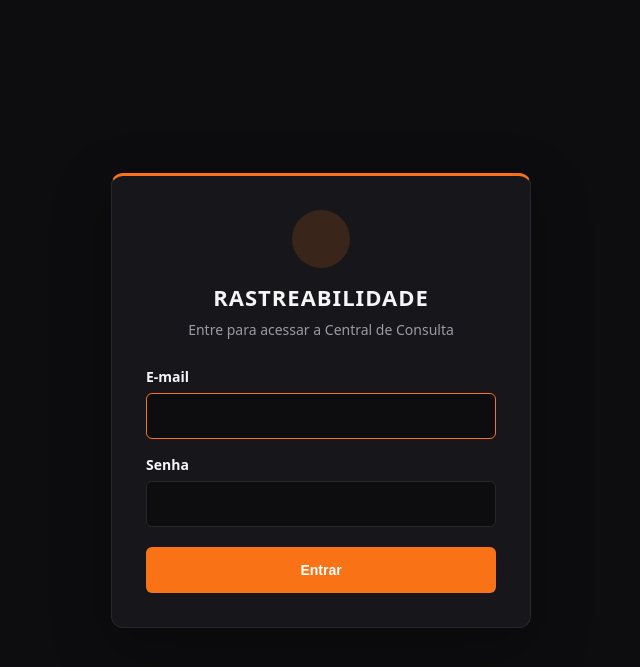
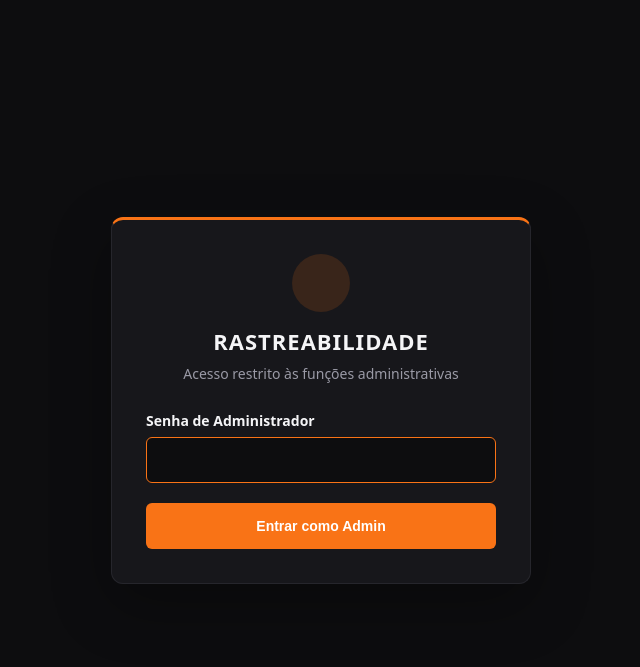
Before and after one commit to joaopedrogermanosilva-creator/manual-rastreabilidade, a FastAPI app: page /login in a window 1280 px wide. Shown: the top 667 px of the page, without its empty margins (319-959 px from the left). Run offline with FastAPI, Linux system fonts and the light colour scheme; some libraries are stand-ins or nearby versions.

Commit message:
feat: implementa login de admin e modo leitor

```diff
--- a/app/routes.py
+++ b/app/routes.py
@@ -1,16 +1,8 @@
-import logging
-import httpx
+import hmac
+import os
 from fastapi import APIRouter, Depends, HTTPException, Request, Form, UploadFile, File
 from fastapi.responses import HTMLResponse, RedirectResponse
 from fastapi.templating import Jinja2Templates
-from supabase import create_client
-from supabase.lib.client_options import SyncClientOptions
-from supabase_auth.errors import (
-    AuthApiError,
-    AuthError,
-    AuthInvalidCredentialsError,
-    AuthRetryableError,
-)
 from typing import Annotated
 from uuid import UUID
 import mimetypes
@@ -44,16 +36,15 @@ from app.dados_pastas import (
     obter_breadcrumb,
 )
 
-logger = logging.getLogger(__name__)
 auth_router = APIRouter()
 
 
-def verificar_login(request: Request):
-    if not request.session.get("usuario_id"):
+def verificar_admin(request: Request):
+    if request.session.get("is_admin") is not True:
         raise HTTPException(status_code=303, headers={"Location": "/login"})
 
 
-router = APIRouter(dependencies=[Depends(verificar_login)])
+router = APIRouter()
 CATEGORIA_PASTA_ALIASES = {
     "escala": {"escala-de-abate"},
     "escala-de-abate": {"escala"},
@@ -101,7 +92,10 @@ def get_menu_completo():
 
 
 def _menu_context(request: Request):
-    return {"menu_pastas": get_menu_completo()}
+    return {
+        "menu_pastas": get_menu_completo(),
+        "is_admin": request.session.get("is_admin") is True,
+    }
 
 
 def _buscar_pasta_da_categoria(slug: str, categoria: dict | None = None):
@@ -169,7 +163,7 @@ EXTENSOES_ANEXOS_PERMITIDAS = {
 
 @auth_router.get("/login", response_class=HTMLResponse)
 def login(request: Request):
-    if request.session.get("usuario_id"):
+    if request.session.get("is_admin") is True:
         return RedirectResponse("/", 303)
     return login_templates.TemplateResponse(
         request=request,
@@ -179,79 +173,27 @@ def login(request: Request):
 
 
 @auth_router.post("/login", response_class=HTMLResponse)
-def autenticar(
-    request: Request,
-    email: Annotated[str, Form()],
-    senha: Annotated[str, Form()],
-):
-    auth_client = create_client(
-        supabase.supabase_url,
-        supabase.supabase_key,
-        options=SyncClientOptions(auto_refresh_token=False, persist_session=False),
-    )
-    try:
-        response = auth_client.auth.sign_in_with_password(
-            {"email": email.strip(), "password": senha}
-        )
-    except AuthInvalidCredentialsError:
+def autenticar(request: Request, senha: Annotated[str, Form()]):
+    senha_admin = os.getenv("ADMIN_PASSWORD") or "admin123"
+    senha_enviada = senha.encode("utf-8")
+    senha_configurada = senha_admin.encode("utf-8")
+    if not hmac.compare_digest(senha_enviada, senha_configurada):
         return login_templates.TemplateResponse(
             request=request,
             name="login.html",
-            context={"erro": "E-mail ou senha inválidos."},
+            context={"erro": "Senha de administrador inválida."},
             status_code=401,
-        )
-    except AuthApiError as exc:
-        if exc.code == "invalid_credentials":
-            return login_templates.TemplateResponse(
-                request=request,
-                name="login.html",
-                context={"erro": "E-mail ou senha inválidos."},
-                status_code=401,
-            )
-        logger.exception("Falha na resposta do Supabase Auth.")
-        return login_templates.TemplateResponse(
-            request=request,
-            name="login.html",
-            context={"erro": "Não foi possível autenticar agora. Tente novamente."},
-            status_code=503,
-        )
-    except (AuthRetryableError, httpx.HTTPError):
-        logger.exception("Falha de comunicação com o Supabase Auth.")
-        return login_templates.TemplateResponse(
-            request=request,
-            name="login.html",
-            context={"erro": "Não foi possível autenticar agora. Tente novamente."},
-            status_code=503,
-        )
-    except AuthError:
-        logger.exception("Erro inesperado no Supabase Auth.")
-        return login_templates.TemplateResponse(
-            request=request,
-            name="login.html",
-            context={"erro": "Não foi possível autenticar agora. Tente novamente."},
-            status_code=503,
-        )
-    finally:
-        auth_client.auth.close()
-
-    if not response.user or not response.user.id:
-        logger.error("Supabase Auth retornou sucesso sem identificador de usuário.")
-        return login_templates.TemplateResponse(
-            request=request,
-            name="login.html",
-            context={"erro": "Não foi possível validar esta conta."},
-            status_code=503,
         )
 
     request.session.clear()
-    request.session["usuario_id"] = str(response.user.id)
+    request.session["is_admin"] = True
     return RedirectResponse("/", 303)
 
 
-@auth_router.get("/logout", dependencies=[Depends(verificar_login)])
+@auth_router.get("/logout")
 def logout(request: Request):
     request.session.clear()
-    return RedirectResponse("/login", 303)
+    return RedirectResponse("/", 303)
 
 
 @router.get("/", response_class=HTMLResponse)
@@ -281,7 +223,11 @@ def pastas_legado():
     return RedirectResponse("/", 307)
 
 
-@router.get("/pastas/nova", response_class=HTMLResponse)
+@router.get(
+    "/pastas/nova",
+    response_class=HTMLResponse,
+    dependencies=[Depends(verificar_admin)],
+)
 def form_nova_pasta(request: Request):
     return templates.TemplateResponse(
         request=request,
@@ -293,7 +239,11 @@ def form_nova_pasta(request: Request):
     )
 
 
-@router.post("/pastas/nova", response_class=HTMLResponse)
+@router.post(
+    "/pastas/nova",
+    response_class=HTMLResponse,
+    dependencies=[Depends(verificar_admin)],
+)
 def salvar_nova_pasta(
     request: Request,
     nome: Annotated[str, Form()],
@@ -319,7 +269,10 @@ def salvar_nova_pasta(
     return RedirectResponse("/", 303)
 
 
-@router.post("/pastas/{pasta_id}/excluir")
+@router.post(
+    "/pastas/{pasta_id}/excluir",
+    dependencies=[Depends(verificar_admin)],
+)
 def excluir_pasta_rota(pasta_id: UUID):
     pasta_atual = buscar_pasta(pasta_id)
     if not pasta_atual:
@@ -362,7 +315,11 @@ def pasta(pasta_id: UUID, request: Request):
         },
     )
 
-@router.get("/tarefa/novo", response_class=HTMLResponse)
+@router.get(
+    "/tarefa/novo",
+    response_class=HTMLResponse,
+    dependencies=[Depends(verificar_admin)],
+)
 def form_novo(request: Request, pasta_id: UUID | None = None):
     pasta_atual = buscar_pasta(pasta_id) if pasta_id else None
     if pasta_id and not pasta_atual:
@@ -379,7 +336,7 @@ def form_novo(request: Request, pasta_id: UUID | None = None):
         },
     )
 
-@router.post("/tarefa/novo")
+@router.post("/tarefa/novo", dependencies=[Depends(verificar_admin)])
 def salvar_novo(titulo: Annotated[str, Form()], categoria: Annotated[str, Form()], resumo: Annotated[str, Form()], objetivo: Annotated[str, Form()], como_realizar: Annotated[str, Form()], pontos_atencao: Annotated[str, Form()] = "", pasta_id: Annotated[str | None, Form()] = None, arquivo: UploadFile | None = File(None), arquivos: list[UploadFile] | None = File(None)):
     pasta_id_validado = _validar_pasta_id(pasta_id)
     arquivos_preenchidos = [item for item in (arquivos or []) if item.filename]
@@ -402,7 +359,11 @@ def salvar_novo(titulo: Annotated[str, Form()], categoria: Annotated[str, Form()
         return RedirectResponse(f"/pasta/{pasta_id_validado}", 303)
     return RedirectResponse(f"/categoria/{categoria}", 303)
 
-@router.get("/tarefa/{proc_id}/editar", response_class=HTMLResponse)
+@router.get(
+    "/tarefa/{proc_id}/editar",
+    response_class=HTMLResponse,
+    dependencies=[Depends(verificar_admin)],
+)
 def form_editar(proc_id: int, request: Request):
     proc = buscar_procedimento(proc_id)
     if not proc: raise HTTPException(404)
@@ -428,7 +389,10 @@ def form_editar(proc_id: int, request: Request):
         },
     )
 
-@router.post("/tarefa/{proc_id}/editar")
+@router.post(
+    "/tarefa/{proc_id}/editar",
+    dependencies=[Depends(verificar_admin)],
+)
 def salvar_edicao(proc_id: int, titulo: Annotated[str, Form()], categoria: Annotated[str, Form()], resumo: Annotated[str, Form()], objetivo: Annotated[str, Form()], como_realizar: Annotated[str, Form()], pontos_atencao: Annotated[str, Form()] = "", pasta_id: Annotated[str | None, Form()] = None, arquivo: UploadFile | None = File(None), arquivos: list[UploadFile] | None = File(None)):
     arquivos_preenchidos = [item for item in (arquivos or []) if item.filename]
     arquivos_validados = _validar_anexos(arquivos_preenchidos)
@@ -454,7 +418,10 @@ def salvar_edicao(proc_id: int, titulo: Annotated[str, Form()], categoria: Annot
         _salvar_anexos(proc_id, arquivos_validados)
     return RedirectResponse(f"/tarefa/{proc_id}", 303)
 
-@router.post("/tarefa/{proc_id}/anexo/{anexo_id}/excluir")
+@router.post(
+    "/tarefa/{proc_id}/anexo/{anexo_id}/excluir",
+    dependencies=[Depends(verificar_admin)],
+)
 def excluir_anexo_rota(proc_id: int, anexo_id: UUID):
     anexo = buscar_anexo(anexo_id)
     if not anexo or anexo.get("procedimento_id") != proc_id:
@@ -474,7 +441,10 @@ def excluir_anexo_rota(proc_id: int, anexo_id: UUID):
         raise HTTPException(500, "O arquivo foi removido do Storage, mas o registro do anexo não foi removido.")
     return RedirectResponse(f"/tarefa/{proc_id}/editar", 303)
 
-@router.post("/tarefa/{proc_id}/foto-legada/excluir")
+@router.post(
+    "/tarefa/{proc_id}/foto-legada/excluir",
+    dependencies=[Depends(verificar_admin)],
+)
 def excluir_foto_legada_rota(proc_id: int):
     proc = buscar_procedimento(proc_id)
     if not proc:
@@ -494,7 +464,10 @@ def excluir_foto_legada_rota(proc_id: int):
         raise HTTPException(500, "A foto foi removida do Storage, mas não foi possível limpar o vínculo no procedimento.")
     return RedirectResponse(f"/tarefa/{proc_id}/editar", 303)
 
-@router.post("/tarefa/{proc_id}/excluir")
+@router.post(
+    "/tarefa/{proc_id}/excluir",
+    dependencies=[Depends(verificar_admin)],
+)
 def excluir(proc_id: int):
     proc = buscar_procedimento(proc_id)
     if proc:
--- a/app/templates/base.html
+++ b/app/templates/base.html
@@ -30,6 +30,7 @@
             {% for pasta in pastas %}
             <li class="sidebar-folder-item">
                 <a class="sidebar-folder-link" href="/pasta/{{ pasta.id }}"><i class="ph ph-folder"></i> {{ pasta.nome }}</a>
+                {% if is_admin %}
                 <details class="folder-menu folder-menu-sidebar">
                     <summary aria-label="Opções da pasta {{ pasta.nome }}" title="Opções da pasta">
                         <i class="ph ph-dots-three-vertical" aria-hidden="true"></i>
@@ -40,6 +41,7 @@
                         </form>
                     </div>
                 </details>
+                {% endif %}
                 {% if pasta.subpastas %}
                 <ul class="sidebar-list sidebar-sublist">{{ render_pastas_menu(pasta.subpastas) }}</ul>
                 {% endif %}
@@ -49,8 +51,12 @@
             {{ render_pastas_menu(menu_pastas) }}
         </ul>
         <div class="sidebar-footer">
+            {% if is_admin %}
             <a href="/pastas/nova" class="btn-primary"><i class="ph ph-folder-plus"></i> Nova Pasta</a>
             <a href="/logout" class="sidebar-logout"><i class="ph ph-sign-out"></i> Sair</a>
+            {% else %}
+            <a href="/login" class="btn-primary"><i class="ph ph-lock-key"></i> Login Admin</a>
+            {% endif %}
         </div>
     </aside>
 
--- a/app/templates/login.html
+++ b/app/templates/login.html
@@ -14,21 +14,17 @@
             <div class="login-brand">
                 <span class="login-brand-mark" aria-hidden="true"><i class="ph ph-crosshair"></i></span>
                 <h1 id="login-title">RASTREABILIDADE</h1>
-                <p>Entre para acessar a Central de Consulta</p>
+                <p>Acesso restrito às funções administrativas</p>
             </div>
             <form class="login-form" action="/login" method="POST">
                 {% if erro %}
                 <p class="login-error" role="alert">{{ erro }}</p>
                 {% endif %}
-                <label for="login-email">
-                    E-mail
-                    <input id="login-email" type="email" name="email" autocomplete="username" required autofocus>
+                <label for="login-senha">
+                    Senha de Administrador
+                    <input id="login-senha" type="password" name="senha" autocomplete="current-password" required autofocus>
                 </label>
-                <label for="login-senha">
-                    Senha
-                    <input id="login-senha" type="password" name="senha" autocomplete="current-password" required>
-                </label>
-                <button type="submit" class="btn-primary"><i class="ph ph-sign-in"></i> Entrar</button>
+                <button type="submit" class="btn-primary"><i class="ph ph-lock-key"></i> Entrar como Admin</button>
             </form>
         </section>
     </main>
--- a/app/templates/pasta.html
+++ b/app/templates/pasta.html
@@ -18,7 +18,7 @@
     <h1>{% if pasta %}{{ pasta.nome }}{% else %}Pastas{% endif %}<span class="accent">.</span></h1>
     {% if pasta and pasta.descricao %}<p class="subtitle">{{ pasta.descricao }}</p>{% endif %}
     <div class="folder-actions">
-        {% if pasta %}
+        {% if pasta and is_admin %}
         <a class="btn-primary" href="/tarefa/novo?pasta_id={{ pasta.id }}">
             <i class="ph ph-plus-circle"></i> Novo Procedimento nesta Pasta
         </a>
@@ -41,6 +41,7 @@
                 <h3>{{ subpasta.nome }}</h3>
                 <p>{{ subpasta.descricao or "Abrir pasta" }}</p>
             </a>
+            {% if is_admin %}
             <details class="folder-menu folder-menu-card">
                 <summary aria-label="Opções da pasta {{ subpasta.nome }}" title="Opções da pasta">
                     <i class="ph ph-dots-three-vertical" aria-hidden="true"></i>
@@ -51,6 +52,7 @@
                     </form>
                 </div>
             </details>
+            {% endif %}
         </article>
         {% endfor %}
     </div>
--- a/app/templates/tarefa.html
+++ b/app/templates/tarefa.html
@@ -11,12 +11,14 @@
     <h1>{{ proc.titulo }}<span class="accent">.</span></h1>
     <p class="subtitle">{{ proc.resumo }}</p>
 
+    {% if is_admin %}
     <div class="acoes-tarefa">
         <a href="/tarefa/{{ proc.id }}/editar" class="btn-editar"><i class="ph ph-pencil-simple"></i> Editar</a>
         <form action="/tarefa/{{ proc.id }}/excluir" method="POST" style="display:inline;" data-confirmation data-confirm-message="Excluir este procedimento?">
             <button type="submit" class="btn-excluir-discreto" aria-label="Excluir procedimento" title="Excluir procedimento"><i class="ph ph-trash"></i></button>
         </form>
     </div>
+    {% endif %}
 </section>
 
 <section class="bloco">
```
